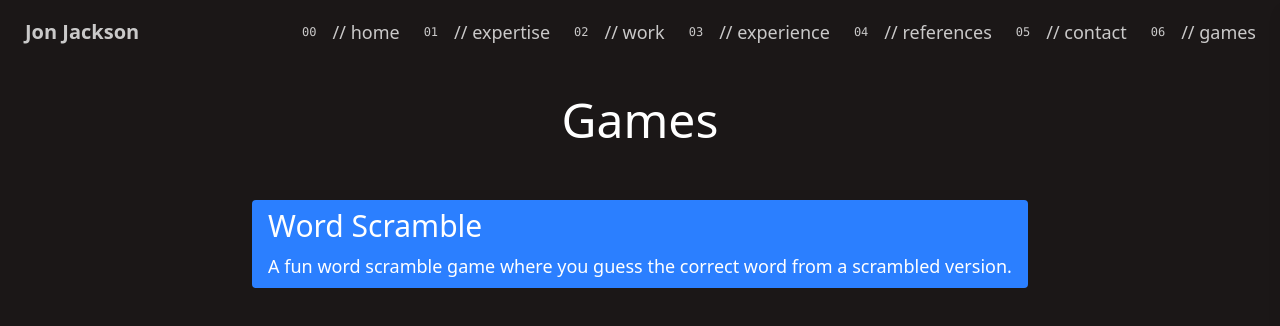
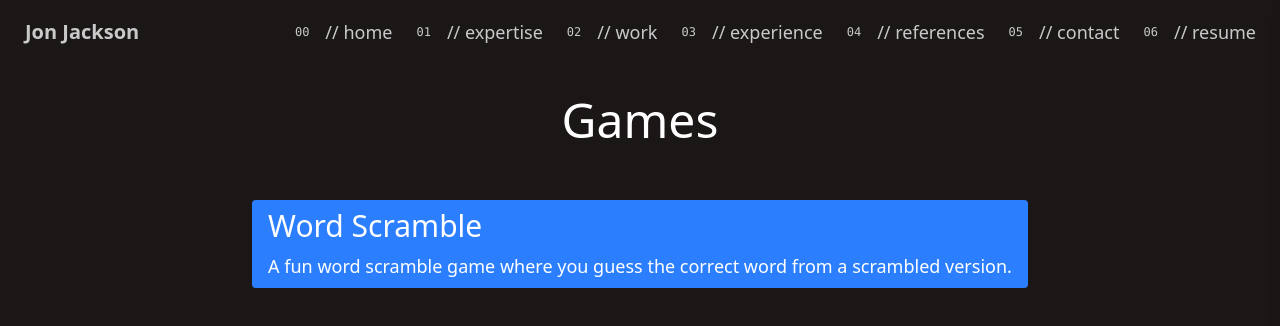
Before and after one commit to jonteal/jt-portfolio-2025, a React (Vite) app: page /games in a window 1280 px wide. Shown: the top 326 px of the page. Built offline with nearby package versions, Linux system fonts and the light colour scheme.

Commit message:
added resume tab

```diff
--- a/src/components/Navbar.tsx
+++ b/src/components/Navbar.tsx
@@ -10,7 +10,8 @@ const links = [
   { name: "experience", path: "/#experience", number: "03" },
   { name: "references", path: "/#references", number: "04" },
   { name: "contact", path: "/#contact", number: "05" },
-  { name: "games", path: "/games", number: "06" },
+  { name: "resume", path: "/#resume", number: "06" },
+  // { name: "games", path: "/games", number: "07" },
 ];
 
 export const Navbar = () => {
--- /dev/null
+++ b/src/components/mainviewComponents/Resume.tsx
@@ -0,0 +1,16 @@
+export const Resume = () => (
+  <section
+    id="references"
+    className="min-h-screen flex flex-col items-center justify-center w-full pt-12"
+  >
+    <h2 className="text-white text-5xl font-bold mb-3 mt-5">Resume</h2>
+    <p className="text-gray-400 text-lg mb-8">Download my resume below:</p>
+    <a
+      href="/Jon-Jackson-Resume.pdf"
+      download
+      className="px-6 py-3 bg-teal-500 text-white rounded-md hover:bg-teal-600 transition duration-300"
+    >
+      Download Resume
+    </a>
+  </section>
+);
--- a/src/pages/Home.tsx
+++ b/src/pages/Home.tsx
@@ -7,6 +7,7 @@ import { Contact } from "@/components/mainviewComponents/Contact";
 import { References } from "@/components/mainviewComponents/References";
 import { useLocation } from "react-router";
 import { Footer } from "@/components/mainviewComponents/Footer";
+import { Resume } from "@/components/mainviewComponents/Resume";
 
 export const Home = () => {
   const location = useLocation();
@@ -58,6 +59,10 @@ export const Home = () => {
         <Contact />
       </div>
 
+      <div id="resume">
+        <Resume />
+      </div>
+
       <Footer />
     </div>
   );
```
